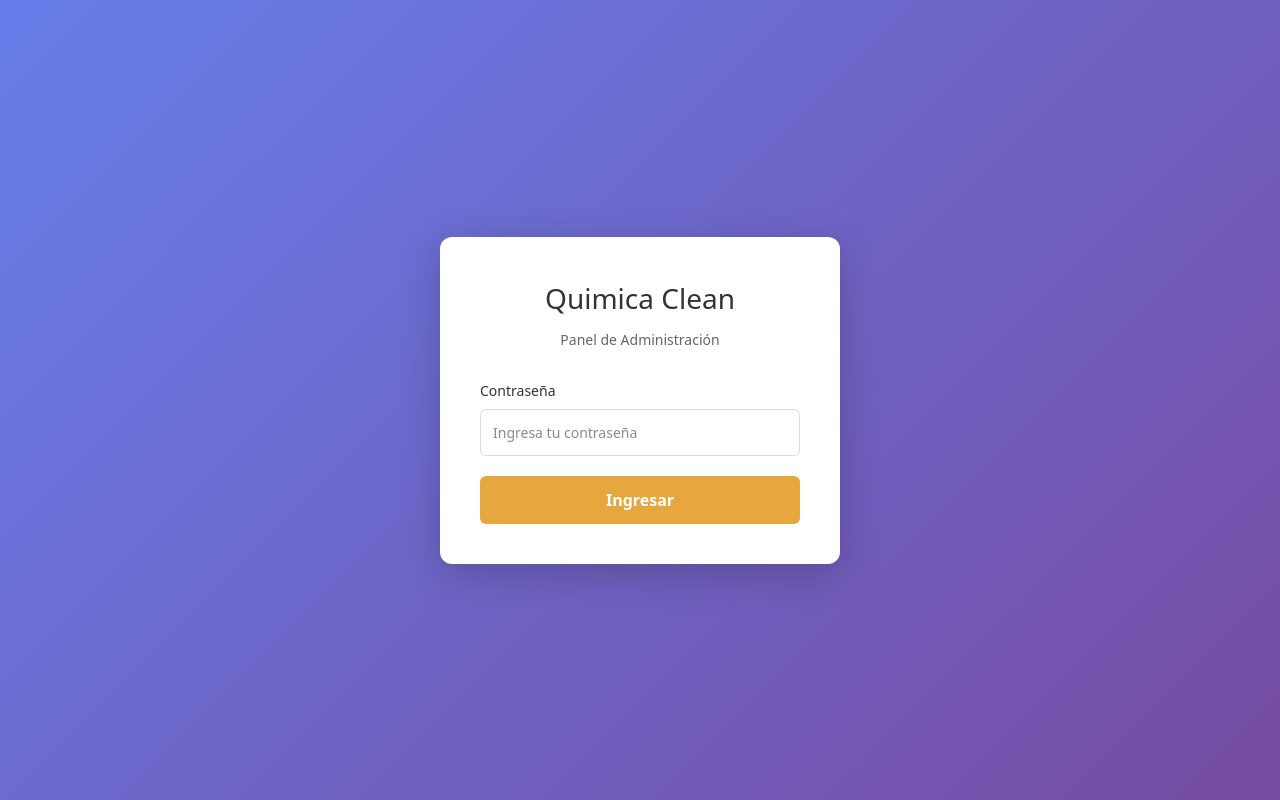
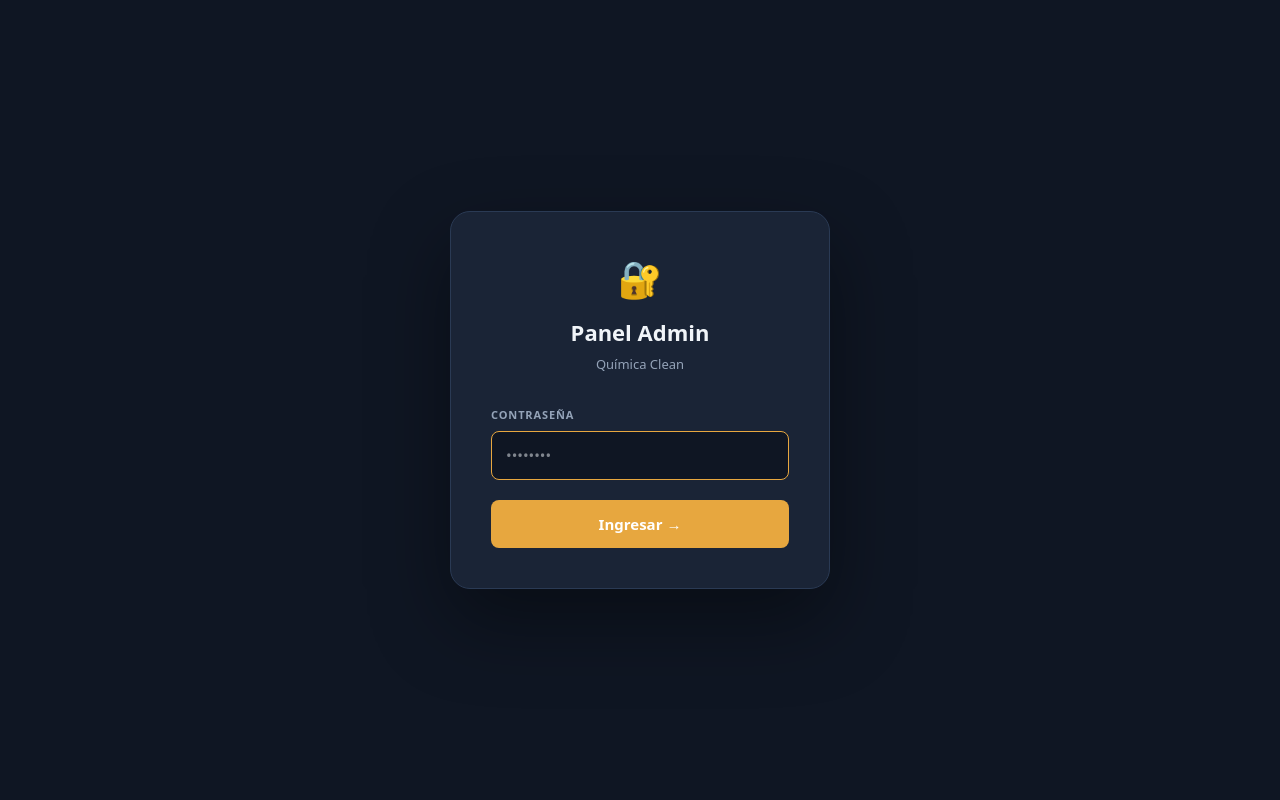
Before and after one commit to Juanmd14/Quimica-Clean, a Next.js app: page /admin/login in a window 1280 px wide. Built offline with nearby package versions, Linux system fonts and the light colour scheme; no server answers.

Commit message:
fix8 login

```diff
--- a/app/admin/login/page.tsx
+++ b/app/admin/login/page.tsx
@@ -2,7 +2,15 @@
 
 import { useState } from 'react'
 import { useRouter } from 'next/navigation'
-import { CONFIG } from '@/lib/config'
+
+const C = {
+  bg: '#0f1623',
+  card: '#1a2436',
+  border: '#2a3a54',
+  gold: '#e7a73f',
+  text: '#f1f5f9',
+  textMid: '#94a3b8',
+}
 
 export default function AdminLogin() {
   const [password, setPassword] = useState('')
@@ -24,90 +32,98 @@ export default function AdminLogin() {
 
       if (!response.ok) {
         const data = await response.json()
-        setError(data.error || 'Error al autenticar')
+        setError(data.error || 'Contraseña incorrecta')
         setLoading(false)
         return
       }
 
-      // Redirect to admin dashboard
       router.push('/admin/dashboard')
-    } catch (err) {
+    } catch {
       setError('Error de conexión')
       setLoading(false)
     }
   }
 
+  const inputStyle: React.CSSProperties = {
+    width: '100%',
+    background: '#0f1623',
+    border: `1.5px solid ${C.border}`,
+    color: C.text,
+    padding: '12px 14px',
+    borderRadius: '8px',
+    fontSize: '15px',
+    outline: 'none',
+    fontFamily: 'DM Sans, system-ui, sans-serif',
+    boxSizing: 'border-box',
+    transition: 'border-color 0.2s',
+  }
+
   return (
     <div style={{
       minHeight: '100vh',
+      background: C.bg,
       display: 'flex',
       alignItems: 'center',
       justifyContent: 'center',
-      background: 'linear-gradient(135deg, #667eea 0%, #764ba2 100%)',
-      fontFamily: 'system-ui, -apple-system, sans-serif',
+      fontFamily: 'DM Sans, system-ui, sans-serif',
     }}>
       <div style={{
-        background: 'white',
+        width: '380px',
+        background: C.card,
+        border: `1px solid ${C.border}`,
+        borderRadius: '20px',
         padding: '40px',
-        borderRadius: '12px',
-        boxShadow: '0 10px 40px rgba(0,0,0,0.2)',
-        width: '100%',
-        maxWidth: '400px',
+        boxShadow: '0 32px 80px rgba(0,0,0,0.4)',
       }}>
-        <h1 style={{
-          textAlign: 'center',
-          marginBottom: '10px',
-          color: '#333',
-          fontSize: '28px',
-        }}>
-          {CONFIG.BRAND_NAME}
-        </h1>
-        <p style={{
-          textAlign: 'center',
-          marginBottom: '30px',
-          color: '#666',
-          fontSize: '14px',
-        }}>
-          Panel de Administración
-        </p>
 
-        <form onSubmit={handleSubmit}>
-          <div style={{ marginBottom: '20px' }}>
+        {/* Header */}
+        <div style={{ textAlign: 'center', marginBottom: '32px' }}>
+          <div style={{ fontSize: '36px', marginBottom: '10px' }}>🔐</div>
+          <h1 style={{ color: C.text, fontWeight: 800, fontSize: '22px', margin: 0 }}>
+            Panel Admin
+          </h1>
+          <p style={{ color: C.textMid, fontSize: '13px', marginTop: '6px', margin: '6px 0 0' }}>
+            Química Clean
+          </p>
+        </div>
+
+        <form onSubmit={handleSubmit} style={{ display: 'flex', flexDirection: 'column', gap: '16px' }}>
+
+          <div>
             <label style={{
               display: 'block',
+              fontSize: '11px',
+              fontWeight: 700,
+              letterSpacing: '0.08em',
+              textTransform: 'uppercase',
+              color: C.textMid,
               marginBottom: '8px',
-              color: '#333',
-              fontSize: '14px',
-              fontWeight: '500',
             }}>
               Contraseña
             </label>
             <input
               type="password"
               value={password}
-              onChange={(e) => setPassword(e.target.value)}
-              placeholder="Ingresa tu contraseña"
-              style={{
-                width: '100%',
-                padding: '12px',
-                border: '1px solid #ddd',
-                borderRadius: '6px',
-                fontSize: '14px',
-                boxSizing: 'border-box',
-              }}
+              onChange={e => setPassword(e.target.value)}
+              placeholder="••••••••"
+              style={inputStyle}
+              onFocus={e => (e.target as HTMLInputElement).style.borderColor = C.gold}
+              onBlur={e => (e.target as HTMLInputElement).style.borderColor = C.border}
               disabled={loading}
               required
+              autoFocus
             />
           </div>
 
           {error && (
             <div style={{
-              background: '#fee',
-              color: '#c33',
-              padding: '12px',
-              borderRadius: '6px',
-              marginBottom: '20px',
-              fontSize: '14px',
+              background: 'rgba(239,68,68,0.12)',
+              border: '1px solid rgba(239,68,68,0.3)',
+              color: '#f87171',
+              padding: '10px 14px',
+              borderRadius: '8px',
+              fontSize: '13px',
+              textAlign: 'center',
             }}>
               {error}
             </div>
@@ -118,19 +134,24 @@ export default function AdminLogin() {
             disabled={loading}
             style={{
               width: '100%',
-              padding: '12px',
-              background: loading ? '#ccc' : CONFIG.PRIMARY_COLOR,
+              padding: '13px',
+              background: loading ? '#2a3a54' : C.gold,
               color: 'white',
               border: 'none',
-              borderRadius: '6px',
-              fontSize: '16px',
-              fontWeight: '600',
+              borderRadius: '8px',
+              fontSize: '15px',
+              fontWeight: 700,
               cursor: loading ? 'not-allowed' : 'pointer',
-              transition: 'background 0.2s',
+              fontFamily: 'DM Sans, system-ui, sans-serif',
+              transition: 'background 0.2s, transform 0.1s',
+              marginTop: '4px',
             }}
+            onMouseEnter={e => { if (!loading) (e.currentTarget as HTMLButtonElement).style.background = '#c8882a' }}
+            onMouseLeave={e => { if (!loading) (e.currentTarget as HTMLButtonElement).style.background = C.gold }}
           >
-            {loading ? 'Autenticando...' : 'Ingresar'}
+            {loading ? 'Verificando…' : 'Ingresar →'}
           </button>
+
         </form>
       </div>
     </div>
```
